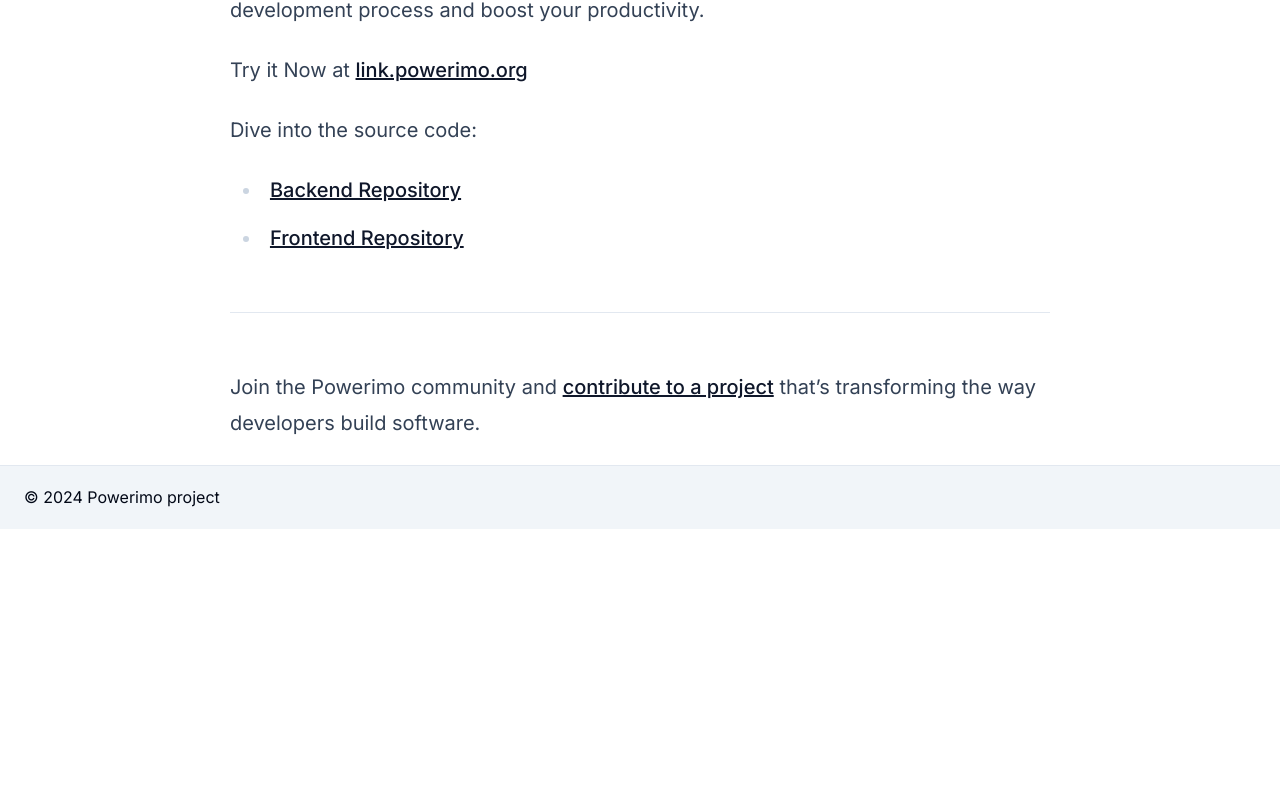
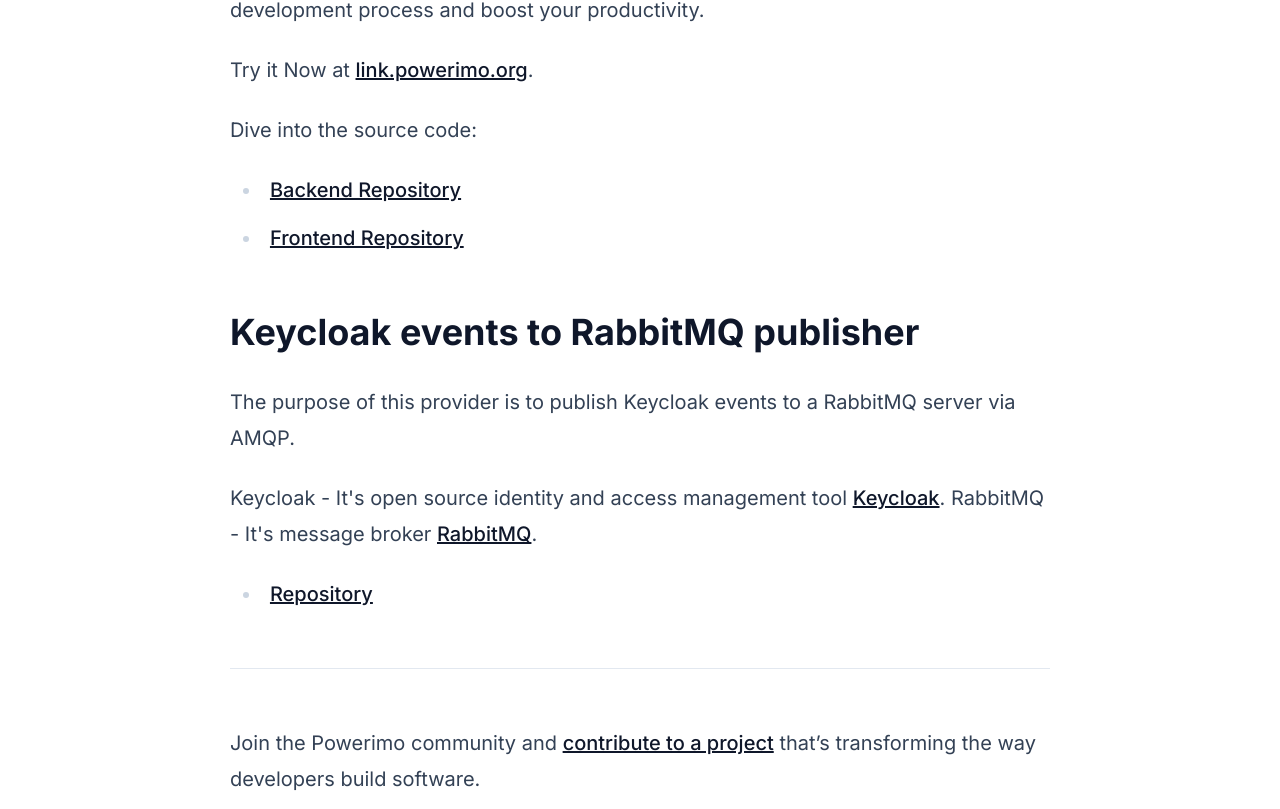
Before and after one commit to powerimo/powerimo-site, a Next.js app: page / in a window 1280 px wide. Shown: the part 517-1326 px from the top of the page. Before the commit the page ends 1046 px from the top, so only its background shows below. Built offline with nearby package versions, Linux system fonts and the light colour scheme.

Commit message:
Keycloak provider description added

```diff
--- a/src/content/home.mdx
+++ b/src/content/home.mdx
@@ -8,13 +8,22 @@
 
 Discover the convenience of streamlined URL management, designed to enhance your development process and boost your productivity.
 
-Try it Now at [link.powerimo.org](https://link.powerimo.org)
+Try it Now at [link.powerimo.org](https://link.powerimo.org).
 
 Dive into the source code:
 
 - [Backend Repository](https://bitbucket.andewil.com/projects/PWP/repos/powerimo-short-links/browse)
 - [Frontend Repository](https://bitbucket.andewil.com/projects/PWP/repos/powerimo-short-links-web/browse)
 
+## Keycloak events to RabbitMQ publisher
+
+The purpose of this provider is to publish Keycloak events to a RabbitMQ server via AMQP.
+
+Keycloak - It's open source identity and access management tool [Keycloak](https://www.keycloak.org/).
+RabbitMQ - It's message broker [RabbitMQ](https://www.rabbitmq.com/).
+
+- [Repository](https://github.com/powerimo/powerimo-keycloak)
+
 ---
 
 Join the Powerimo community and [contribute to a project](https://github.com/powerimo) that’s transforming the way developers build software.
```
